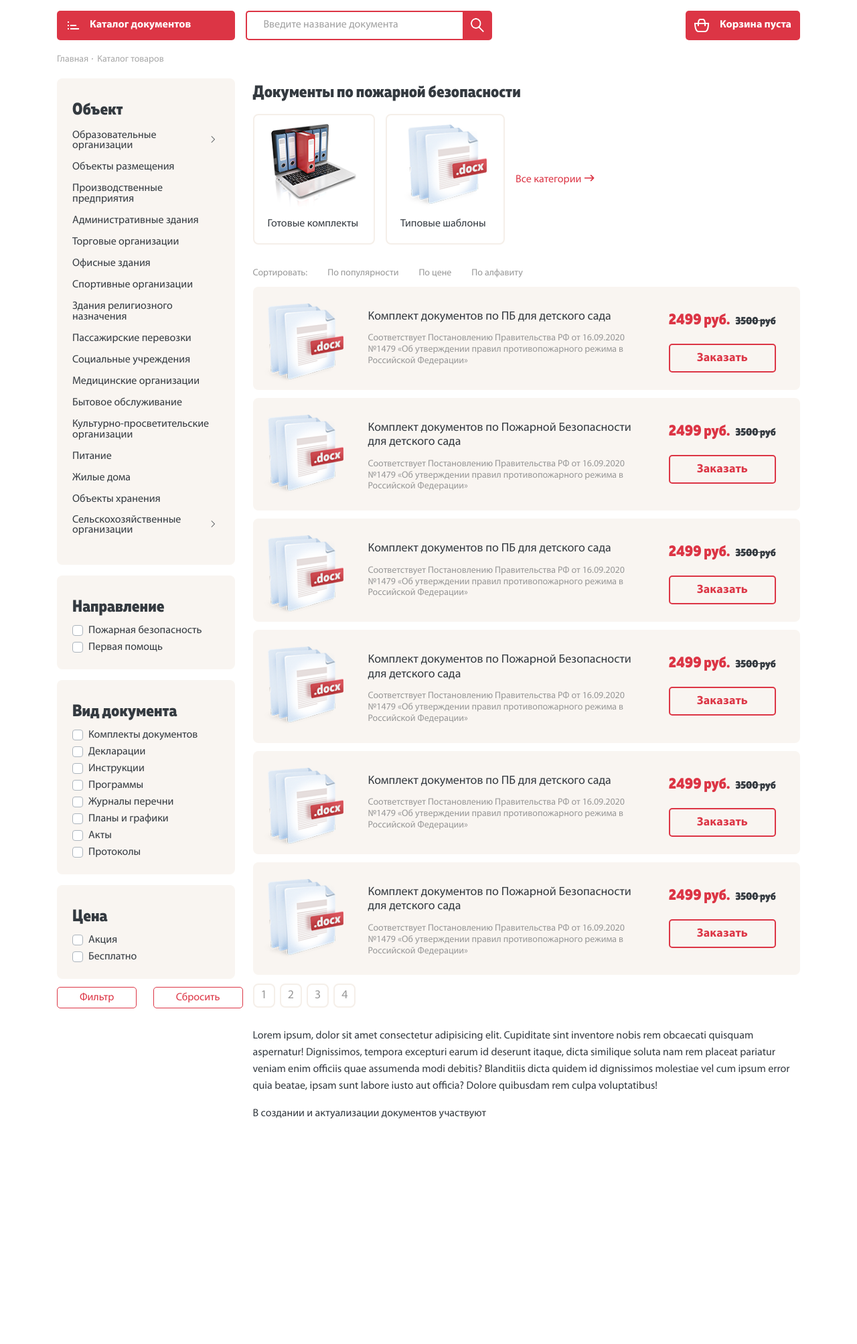
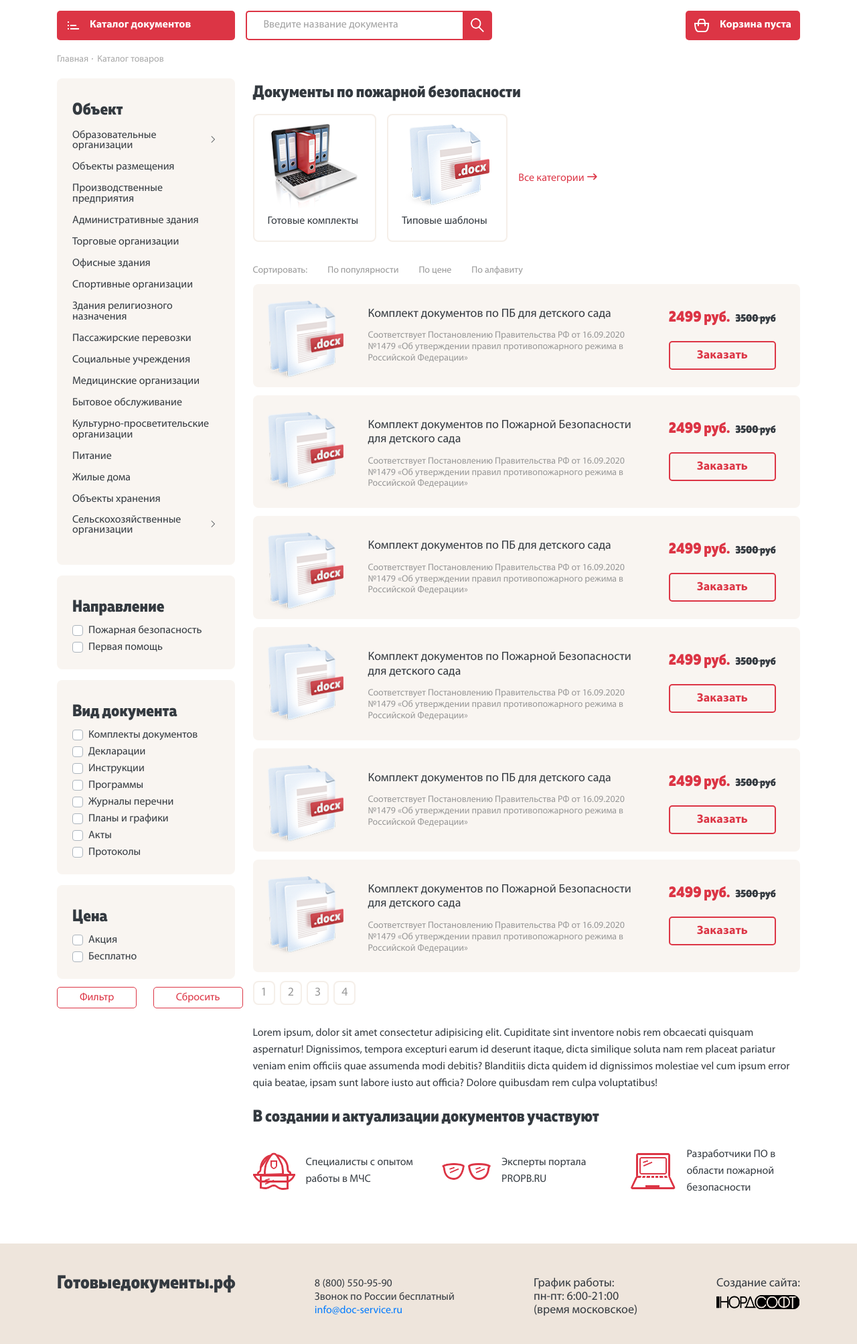
Before and after one commit to pmaks1985/new-gotdoc, a PHP site: page / in a window 1280 px wide. Shown: the part 140-2146 px from the top of the page at 67% size. Before the commit the page ends 1810 px from the top, so only its background shows below. Run offline with PHP 8.4, Linux system fonts and the light colour scheme; some libraries are stand-ins or nearby versions.

Commit message:
закончил каталог товаров

```diff
--- a/css/main.css
+++ b/css/main.css
@@ -351,11 +351,11 @@ body {
 }
 
 .card-body {
-  padding-top: 4px;
+  padding-top: 0;
 }
 
 .card-img-top {
-  padding: 13px 25px;
+  padding: 13px 25px 11px 25px;
   max-height: 150px;
 }
 
@@ -502,4 +502,72 @@ body {
 .text {
   padding-top: 30px;
 }
+
+.those-involted_title {
+  font-family: "MullerNarrow-ExtraBold";
+  font-size: 25px;
+  line-height: 37px;
+  font-weight: 800;
+  color: #343a40;
+}
+
+.those-involted_icons {
+  margin-top: 28px;
+}
+
+footer {
+  margin-top: 70px;
+  background-color: #eee5dc;
+}
+
+.footer {
+  padding: 40px 0;
+}
+
+.footer-title,
+.footer-title:hover {
+  font-family: "MullerNarrow-ExtraBold";
+  font-size: 28px;
+  line-height: 1.2;
+  font-weight: 800;
+  color: #343a40;
+}
+
+.footer-phone_link,
+.footer-phone_link:hover,
+.footer-nord-soft_title,
+.footer-nord-soft_title:hover {
+  color: #343a40;
+}
+
+.footer-phone > p,
+.footer-schedule > p {
+  margin-bottom: 0;
+}
+
+.footer-phone,
+.footer-schedule,
+.footer-nord-soft {
+  padding-top: 10px;
+}
+
+.footer-schedule,
+.footer-nord-soft {
+  font-size: 18px;
+  line-height: 20px;
+  font-weight: 400;
+  color: #343a40;
+}
+
+.footer-phone {
+  font-size: 16px;
+  line-height: 20px;
+  font-weight: 400;
+  color: #343a40;
+}
+
+.footer-nord-soft_title {
+  padding-bottom: 7px;
+  margin-bottom: 0;
+}
 /*# sourceMappingURL=main.css.map */
--- a/css/main.scss
+++ b/css/main.scss
@@ -340,11 +340,11 @@ body {
 }
 
 .card-body {
-    padding-top: 4px;
+    padding-top: 0;
 }
 
 .card-img-top {
-    padding: 13px 25px;
+    padding: 13px 25px 11px 25px;
     max-height: 150px
 }
 
@@ -491,3 +491,71 @@ body {
 .text {
     padding-top: 30px;
 }
+
+.those-involted_title {
+    font-family: "MullerNarrow-ExtraBold";
+    font-size: 25px;
+    line-height: 37px;
+    font-weight: 800;
+    color: #343a40;
+}
+
+.those-involted_icons {
+    margin-top: 28px;
+}
+
+footer {
+    margin-top: 70px;
+    background-color: #eee5dc;
+}
+
+.footer {
+    padding: 40px 0;
+}
+
+.footer-title,
+.footer-title:hover {
+    font-family: "MullerNarrow-ExtraBold";
+    font-size: 28px;
+    line-height: 1.2;
+    font-weight: 800;
+    color: #343a40;
+}
+
+.footer-phone_link,
+.footer-phone_link:hover,
+.footer-nord-soft_title,
+.footer-nord-soft_title:hover {
+    color: #343a40;
+}
+
+.footer-phone>p,
+.footer-schedule>p {
+    margin-bottom: 0;
+}
+
+.footer-phone,
+.footer-schedule,
+.footer-nord-soft {
+    padding-top: 10px;
+}
+
+.footer-schedule,
+.footer-nord-soft {
+    font-size: 18px;
+    line-height: 20px;
+    font-weight: 400;
+    color: #343a40;
+}
+
+.footer-phone {
+    font-size: 16px;
+    line-height: 20px;
+    font-weight: 400;
+    color: #343a40;
+}
+
+.footer-nord-soft_title {
+    padding-bottom: 7px;
+    margin-bottom: 0;
+}
--- a/index.html
+++ b/index.html
@@ -593,16 +593,59 @@
                         <div class="those-involted_title">
                             В создании и актуализации документов участвуют
                         </div>
+                        <div class="those-involted_icons row">
+                            <div class="d-flex align-items-center col-lg-4">
+                                <div class="pr-3">
+                                    <img src="/img/helmet.png" alt="helmet">
                                 </div>
-
+                                <p class="mb-0">Специалисты с опытом работы в МЧС</p>
+                            </div>
+                            <div class="d-flex align-items-center col-lg-4">
+                                <div class="pr-3">
+                                    <img src="/img/glasses.png" alt="glasses">
+                                </div>
+                                <p class="mb-0">Эксперты портала PROPB.RU</p>
+                            </div>
+                            <div class="d-flex align-items-center col-lg-4">
+                                <div class="pr-3">
+                                    <img src="/img/computer.png" alt="computer">
+                                </div>
+                                <p class="mb-0">Разработчики ПО в области пожарной безопасности</p>
+                            </div>
+                        </div>
+                    </div>
 
                 </div>
 
             </div>
 
-
-
         </div>
+    </div>
+    <footer>
+        <div class="container">
+            <div class="footer d-flex justify-content-between">
+                <div><a class="footer-title text-decoration-none" href="/">Готовыедокументы.рф</a>
+                </div>
+                <div class="footer-phone">
+                    <p><a class="text-decoration-none footer-phone_link" href="tel:88005509590">8 (800) 550-95-90</a>
+                    </p>
+                    <p>Звонок по России бесплатный</p>
+                    <p><a href="mailto:info@doc-service.ru">info@doc-service.ru</a></p>
+                </div>
+                <div class="footer-schedule">
+                    <p>График работы:</p>
+                    <p>пн-пт: 6:00-21:00</p>
+                    <p>(время московское)</p>
+                </div>
+                <div class="footer-nord-soft">
+                    <a class="text-decoration-none" href="https://nordsoftware.ru/">
+                        <p class="footer-nord-soft_title">Создание сайта:</p>
+                        <img src="/img/nord-soft.png" alt="nord-soft">
+                    </a>
+                </div>
+            </div>
+        </div>
+    </footer>
 
 
 
@@ -626,18 +669,11 @@
         $('.dropdown').on("hidden.bs.dropdown", function () {
             $('.dropdown-menu.show').removeClass('show');
         });
-            // $(document).on(
-            //     'click.bs.dropdown.data-api',
-            //     '[data-toggle="dropdown"]', // тут прописываем селектор, который добавляем к тем .dropdown-menu, которые не должна закрываться по клику на внутренних элементах
-            //     function (e) {
-            //         e.stopPropagation()
-            //     }
-            // );
 
         $(document).ready(function () {
             $(document).on('click', '.dropdown-menu', function (e) {
                 $(this).hasClass('keep_open') && e
-                        .stopPropagation(); // This replace if conditional.
+                    .stopPropagation();
             });
         });
     </script>
```
Also changed, not shown: img/computer.png (added), img/glasses.png (added), img/helmet.png (added), img/nord-soft.png (added), 1 other file. Lines whose indentation alone changed are shown as unchanged.
